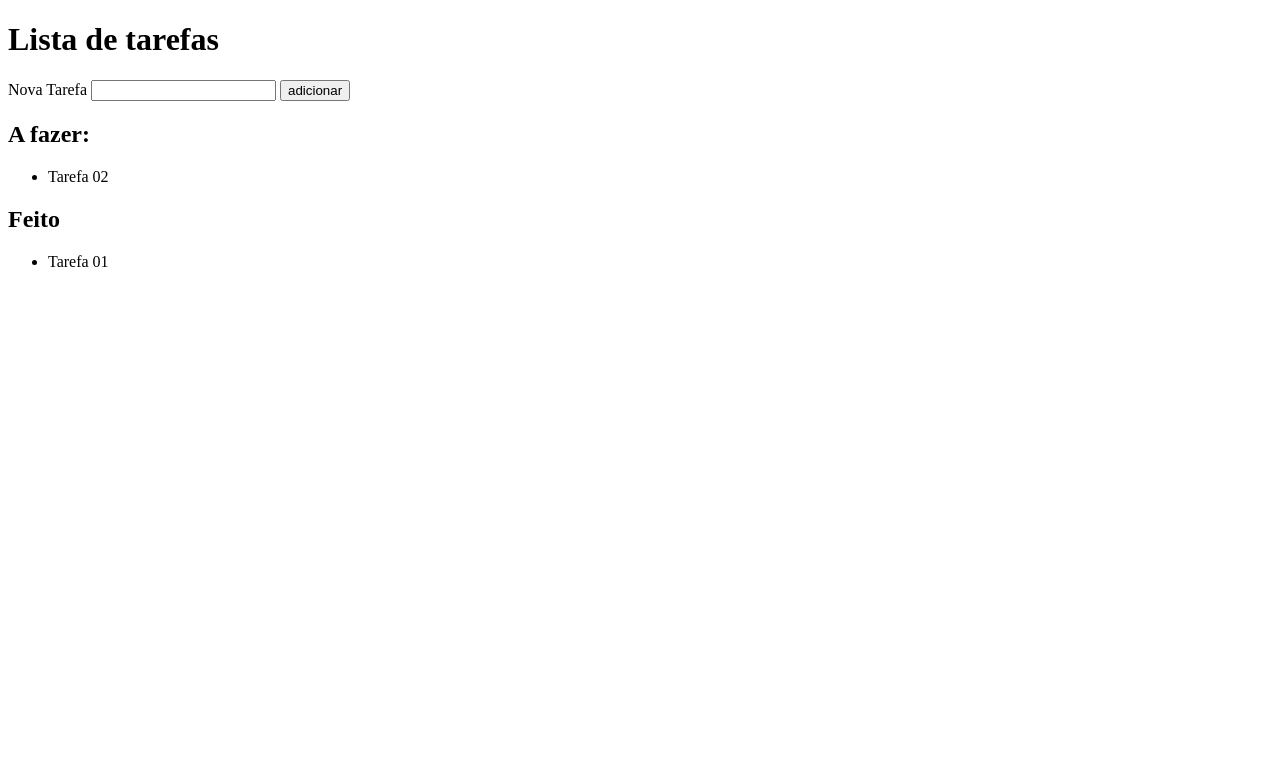
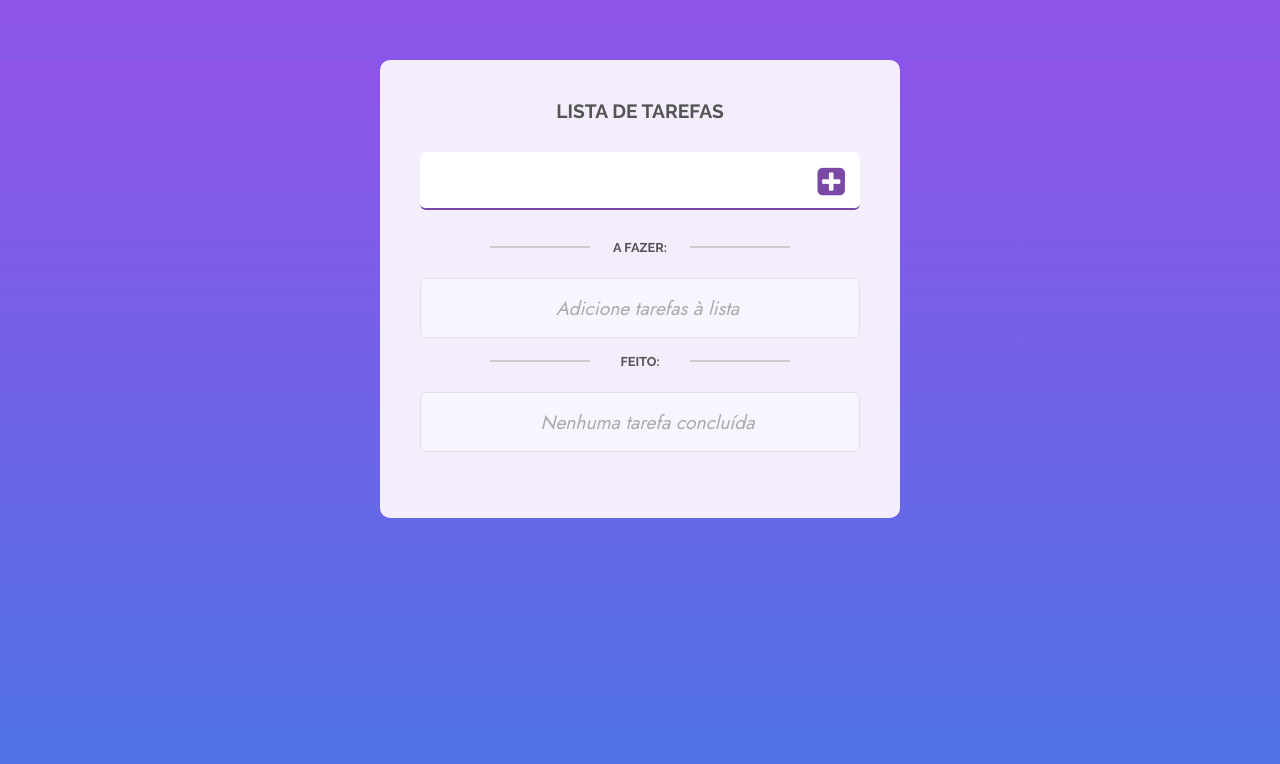
Before and after one commit to joseolinda/simple-todo-app, a plain HTML site: page index.html in a window 1280 px wide. Drawn offline with Linux system fonts and the light colour scheme.

Commit message:
Definição de design da aplicação

```diff
--- /dev/null
+++ b/css/style.css
@@ -0,0 +1,160 @@
+@import url('https://fonts.googleapis.com/css2?family=Raleway:ital,wght@0,100;0,300;0,500;0,700;0,900;1,900&display=swap');
+@import url('https://fonts.googleapis.com/css2?family=Jost:wght@400&display=swap');
+@import url('https://cdnjs.cloudflare.com/ajax/libs/font-awesome/4.7.0/css/font-awesome.min.css');
+
+/* Variáveis */
+:root {
+    --dark: #2A1945;
+    --darkgray: #545454;
+    --purple: #8e54e9;
+    --blue: #4776E6;
+    --orange: 	#E98E54;
+    --green: 	#54E98E;
+    --purple-shadow: #7a49a5;
+    --lightpurple: #F3EDFC;
+}
+
+/* Reset */
+* {
+    box-sizing: border-box;
+    padding: 0;
+    margin: 0;
+}
+
+html, body {
+    border: none;
+    background: var(--blue);  /* fallback for old browsers */
+    background: -webkit-linear-gradient(to bottom, var(--purple), var(--blue));  /* Chrome 10-25, Safari 5.1-6 */
+    background: linear-gradient(to bottom, var(--purple), var(--blue)); /* W3C, IE 10+/ Edge, Firefox 16+, Chrome 26+, Opera 12+, Safari 7+ */
+    min-height: 100vh;
+}
+label {
+    display: none;
+}
+h1, h2 {
+    font-family: 'Raleway', sans-serif;
+}
+
+input, li {
+    font-size: 1.2rem;
+    font-family: 'Jost', sans-serif;
+}
+
+/* Box */
+.lista_de_tarefas {
+    margin: 60px auto 0;
+    padding: 20px 40px 60px;
+    background: var(--lightpurple);
+    width: 520px;
+    border-radius: 10px;
+    position: relative;
+}
+
+/* Header */
+.lista_de_tarefas h1 {
+    text-transform: uppercase;
+    color: var(--darkgray);
+    text-align: center;
+    padding: 20px 0 10px;
+    font-size: 1.2rem;
+}
+
+/* Form */
+.lista_de_tarefas input[type=text] {
+    display: block;
+    padding: 10px 60px 10px 20px;
+    margin: 20px 0;
+    width: 100%;
+    border: none;
+    border-bottom: 2px solid var(--purple-shadow);
+    font-size: 1.5rem;
+    line-height: 1.5;
+    color: #545454;
+    font-weight: 300;
+    border-radius: 6px;
+}
+
+.lista_de_tarefas input[type=text]:focus {
+    border-bottom: 2px solid var(--blue);
+    outline: none;
+}
+
+.lista_de_tarefas button[type=submit] span {
+    display: none;
+}
+
+.lista_de_tarefas button[type=submit] {
+    display: block;
+    font-size: 2rem;
+    background: #fff;
+    border: none;
+    position: absolute;
+    top: 99px;
+    right: 45px;
+    cursor: pointer;
+    padding: 5px 10px;
+}
+
+.lista_de_tarefas button[type=submit] i {
+    color: var(--purple-shadow) !important;
+}
+
+/* Títulos das listas */
+.lista_de_tarefas h2 {
+    text-transform: uppercase;
+    color: var(--darkgray);
+    text-align: center;
+    padding: 10px 0;
+    font-size: 0.8rem;
+    background: var(--lightpurple);
+    margin: 0 auto;
+    width: 100px;
+    transform-style: preserve-3d;
+}
+.lista_de_tarefas h2::after {
+    content: " ";
+    display: block;
+    width: 300%;
+    border-bottom: 2px solid #ccc;
+    margin-top: -9px;
+    margin-left: -100%;
+
+    transform: translateZ(-1px);
+}
+
+/* Itens */
+.lista_de_tarefas ul {
+    padding-top: 20px;
+}
+
+.lista_de_tarefas ul li {
+    list-style: none;
+    display: block;
+    border: thin solid #dedede !important;
+    padding: 15px 15px 15px 30px;
+    background: rgba(255, 255, 255, 0.5);
+    border-radius: 6px;
+    font-weight: 300;
+    color: var(--dark);
+    margin-bottom: 6px;
+}
+.lista_de_tarefas ul li span {
+    margin-left: 10px;
+}
+
+.lista_de_tarefas ul#feito li {
+    color: #999;
+}
+
+.lista_de_tarefas ul#feito li span {
+    font-style: italic;
+    text-decoration: line-through;
+}
+
+/* Lista Vazia */
+.lista-vazia {
+    opacity: 0.8;
+    text-align: center;
+    font-style: italic;
+    color: #999!important;
+}
--- a/index.html
+++ b/index.html
@@ -4,23 +4,26 @@
     <meta charset="UTF-8">
     <meta http-equiv="X-UA-Compatible" content="IE=edge">
     <meta name="viewport" content="width=device-width, initial-scale=1.0">
-    <title>Document</title>
+    <title>Lista de Tarefas</title>
+    <link rel="stylesheet" href="css/style.css">
 </head>
 <body>
+    <div class="lista_de_tarefas">
         <h1>Lista de tarefas</h1>
         <form>
             <label for="tarefa">Nova Tarefa</label>
-        <input type="text" id="tarefa">
-        <input type="submit" id="add_tarefa" value="adicionar">
+            <input type="text" id="tarefa" autocomplete="off">
+            <button type="submit" id="add_tarefa"><span>Nova Tarefa</span><i class="fa fa-plus-square"></i></button>
         </form>
         <h2>A fazer:</h2>
         <ul id="a_fazer">
-        <li id="tarefa-1">Tarefa 02</li>
+            <li class="lista-vazia">Adicione tarefas à lista</li>
         </ul>
-    <h2>Feito</h2>
+        <h2>Feito:</h2>
         <ul id="feito">
-        <li>Tarefa 01</li>
+            <li class="lista-vazia">Nenhuma tarefa concluída</li>
         </ul>
+    </div>
 
     <script src="js/apps.js"></script>
 </body>
```
Lines whose indentation alone changed are shown as unchanged.
